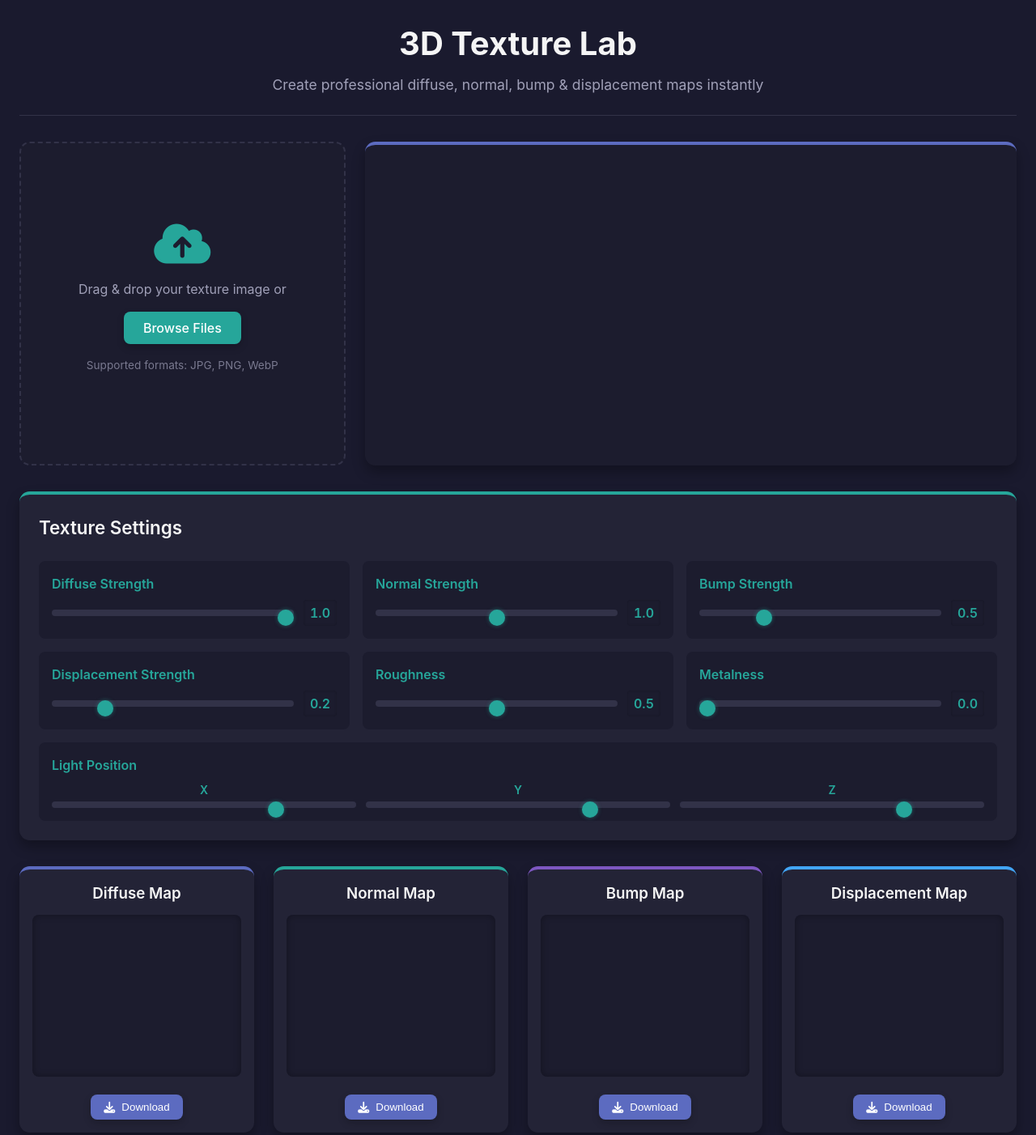
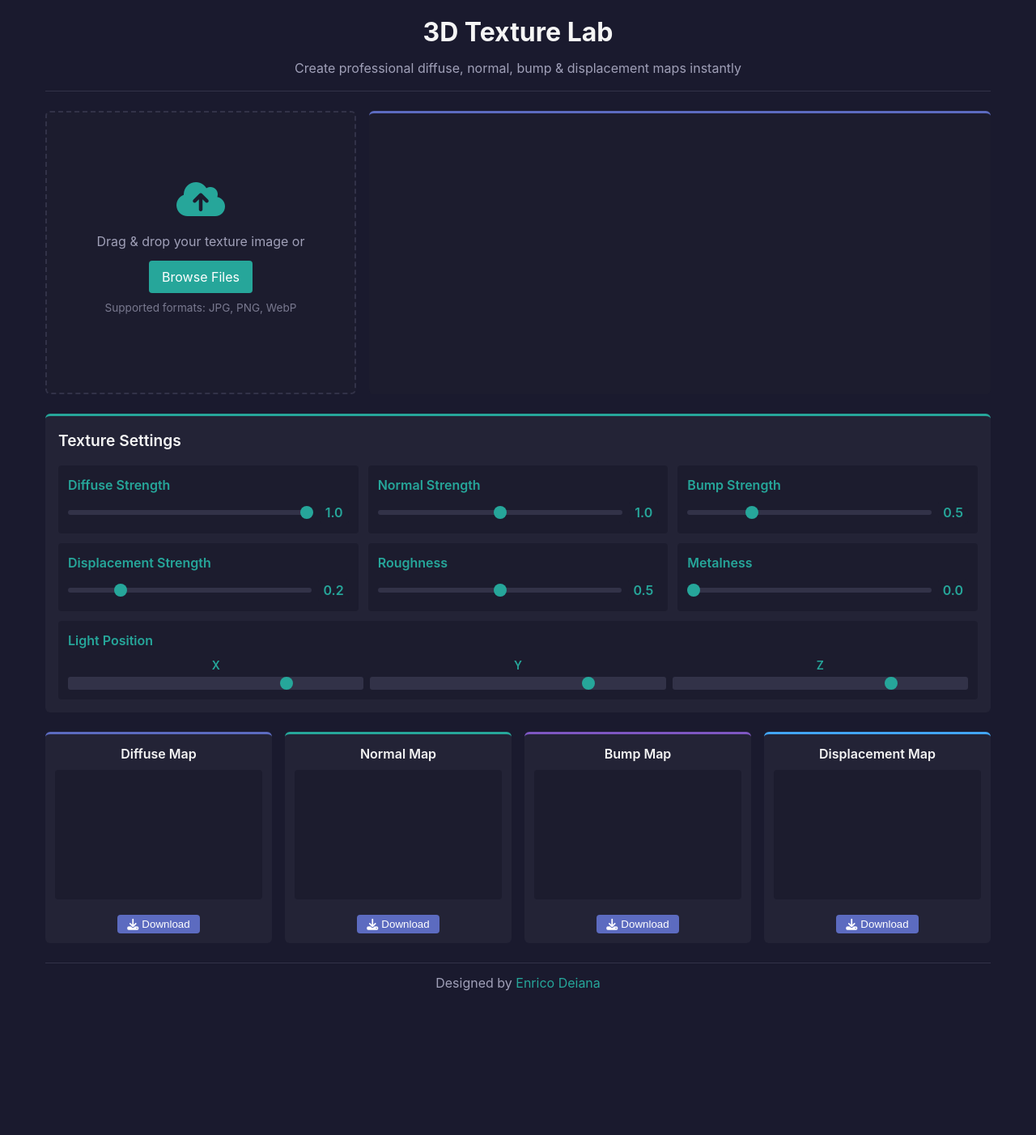
Before and after one commit to enricodeia/Texture-map-gen1, a plain HTML site: page index.html in a window 1280 px wide. Shown: the top 1402 px of the page at 81% size. After the commit the page ends 1254 px from the top, so only its background shows below. Drawn offline with nearby package versions, Linux system fonts and the light colour scheme.

Commit message:
Update styles.css

```diff
--- a/styles.css
+++ b/styles.css
@@ -10,20 +10,15 @@
     --border-color: #323248;
     --accent-color: #26A69A;
     --danger-color: #EF5350;
-    --shadow-sm: 0 2px 8px rgba(0, 0, 0, 0.3);
-    --shadow-md: 0 8px 16px rgba(0, 0, 0, 0.3);
-    --shadow-lg: 0 12px 24px rgba(0, 0, 0, 0.4);
-    --radius-sm: 0.25rem;
-    --radius-md: 0.5rem;
-    --radius-lg: 0.8rem;
     --space-1: 0.25rem;
     --space-2: 0.5rem;
     --space-3: 0.75rem;
     --space-4: 1rem;
     --space-6: 1.5rem;
     --space-8: 2rem;
-    --space-12: 3rem;
-    --font-sans: 'Inter', -apple-system, BlinkMacSystemFont, 'Segoe UI', Roboto, Helvetica, Arial, sans-serif;
+    --radius-sm: 4px;
+    --radius-md: 6px;
+    --radius-lg: 8px;
 }
 
 * {
@@ -33,50 +28,44 @@
 }
 
 body {
-    font-family: var(--font-sans);
+    font-family: -apple-system, BlinkMacSystemFont, 'Segoe UI', Roboto, Helvetica, Arial, sans-serif;
     background-color: var(--dark-bg);
     color: var(--text-color);
     line-height: 1.5;
-    min-height: 100vh;
 }
 
 .app-container {
-    max-width: 1400px;
+    max-width: 1200px;
     margin: 0 auto;
-    padding: var(--space-6);
+    padding: var(--space-4);
 }
 
 header {
     text-align: center;
-    margin-bottom: var(--space-8);
-    padding-bottom: var(--space-6);
-    position: relative;
+    margin-bottom: var(--space-6);
+    padding-bottom: var(--space-4);
     border-bottom: 1px solid var(--border-color);
 }
 
 header h1 {
-    font-size: 2.5rem;
-    font-weight: 700;
+    font-size: 2rem;
     margin-bottom: var(--space-2);
-    color: var(--text-color);
 }
 
 header p {
     color: var(--text-secondary);
-    font-size: 1.1rem;
 }
 
 main {
     display: grid;
-    gap: var(--space-8);
+    gap: var(--space-6);
 }
 
 /* Top container - upload and preview */
 .top-container {
     display: grid;
-    grid-template-columns: minmax(300px, 1fr) 2fr;
-    gap: var(--space-6);
-    align-items: start;
+    grid-template-columns: 1fr 2fr;
+    gap: var(--space-4);
 }
 
 .upload-section {
@@ -86,17 +75,15 @@ main {
 .upload-area {
     background-color: var(--surface-dark);
     border: 2px dashed var(--border-color);
-    border-radius: var(--radius-lg);
+    border-radius: var(--radius-md);
     padding: var(--space-4);
-    transition: all 0.3s ease;
     cursor: pointer;
-    height: 400px;
+    height: 350px;
     display: flex;
     flex-direction: column;
     align-items: center;
     justify-content: center;
     position: relative;
-    overflow: hidden;
 }
 
 .upload-content {
@@ -107,38 +94,25 @@ main {
     height: 100%;
     width: 100%;
     z-index: 2;
-    transition: opacity 0.3s ease;
 }
 
 .upload-area:hover {
     border-color: var(--accent-color);
-    box-shadow: 0 0 15px rgba(38, 166, 154, 0.2);
-    transform: translateY(-2px);
-}
-
-.upload-area.active {
-    border-color: var(--accent-color);
-    background-color: rgba(38, 166, 154, 0.05);
 }
 
 .upload-area i {
-    font-size: 3.5rem;
+    font-size: 3rem;
     color: var(--accent-color);
     margin-bottom: var(--space-4);
-    transition: transform 0.3s ease;
-}
-
-.upload-area:hover i {
-    transform: scale(1.1);
 }
 
 .upload-area p {
-    margin-bottom: var(--space-4);
+    margin-bottom: var(--space-3);
     color: var(--text-secondary);
 }
 
 .upload-hint {
-    margin-top: var(--space-4) !important;
+    margin-top: var(--space-2);
     font-size: 0.85rem;
     opacity: 0.7;
 }
@@ -146,19 +120,14 @@ main {
 .upload-btn {
     background-color: var(--accent-color);
     color: white;
-    padding: var(--space-2) var(--space-6);
-    border-radius: var(--radius-md);
+    padding: var(--space-2) var(--space-4);
+    border-radius: var(--radius-sm);
     cursor: pointer;
-    transition: all 0.3s ease;
-    font-weight: 500;
     border: none;
-    box-shadow: 0 4px 10px rgba(0, 0, 0, 0.2);
 }
 
 .upload-btn:hover {
     background-color: #2bbbad;
-    transform: translateY(-2px);
-    box-shadow: 0 6px 15px rgba(0, 0, 0, 0.25);
 }
 
 /* Preview overlay for uploaded image */
@@ -173,7 +142,7 @@ main {
     align-items: center;
     justify-content: center;
     z-index: 3;
-    border-radius: var(--radius-lg);
+    border-radius: var(--radius-md);
     overflow: hidden;
 }
 
@@ -191,37 +160,29 @@ main {
     background-color: var(--danger-color);
     color: white;
     border: none;
-    width: 40px;
-    height: 40px;
+    width: 36px;
+    height: 36px;
     border-radius: 50%;
     display: flex;
     align-items: center;
     justify-content: center;
     cursor: pointer;
-    transition: all 0.2s ease;
     z-index: 4;
     opacity: 0.8;
 }
 
 .delete-btn:hover {
     opacity: 1;
-    transform: scale(1.1);
 }
 
 /* 3D Preview */
 .preview-3d {
     background-color: var(--surface-dark);
-    border-radius: var(--radius-lg);
-    box-shadow: var(--shadow-md);
-    height: 400px;
+    border-radius: var(--radius-md);
+    height: 350px;
     overflow: hidden;
     position: relative;
-    transition: box-shadow 0.3s ease;
-    border-top: 4px solid var(--primary-color);
-}
-
-.preview-3d:hover {
-    box-shadow: 0 0 20px rgba(92, 107, 192, 0.2);
+    border-top: 3px solid var(--primary-color);
 }
 
 #sphere-container {
@@ -233,24 +194,22 @@ main {
 /* Controls */
 .controls-container {
     background-color: var(--surface-color);
-    border-radius: var(--radius-lg);
-    box-shadow: var(--shadow-md);
-    padding: var(--space-6);
-    position: relative;
-    border-top: 4px solid var(--accent-color);
+    border-radius: var(--radius-md);
+    padding: var(--space-4);
+    border-top: 3px solid var(--accent-color);
 }
 
 .controls-container h3 {
-    margin-bottom: var(--space-6);
+    margin-bottom: var(--space-4);
     font-weight: 600;
     color: var(--text-color);
-    font-size: 1.4rem;
+    font-size: 1.2rem;
 }
 
 .controls-grid {
     display: grid;
     grid-template-columns: repeat(3, 1fr);
-    gap: var(--space-4);
+    gap: var(--space-3);
 }
 
 .light-group {
@@ -259,14 +218,8 @@ main {
 
 .control-group {
     background-color: var(--surface-dark);
-    border-radius: var(--radius-md);
-    padding: var(--space-4);
-    transition: all 0.2s ease;
-}
-
-.control-group:hover {
-    transform: translateY(-3px);
-    box-shadow: var(--shadow-sm);
+    border-radius: var(--radius-sm);
+    padding: var(--space-3);
 }
 
 .control-group label {
@@ -279,82 +232,52 @@ main {
 .slider-container {
     display: flex;
     align-items: center;
-    gap: var(--space-3);
+    gap: var(--space-2);
 }
 
 input[type="range"] {
     flex: 1;
     -webkit-appearance: none;
     appearance: none;
-    height: 8px;
+    height: 6px;
     background: var(--border-color);
-    border-radius: 10px;
+    border-radius: 3px;
     outline: none;
-    position: relative;
 }
 
 input[type="range"]::-webkit-slider-thumb {
     -webkit-appearance: none;
     appearance: none;
-    width: 20px;
-    height: 20px;
+    width: 16px;
+    height: 16px;
     border-radius: 50%;
     background: var(--accent-color);
     cursor: pointer;
-    transition: all 0.2s ease;
-    box-shadow: 0 0 5px rgba(38, 166, 154, 0.5);
 }
 
 input[type="range"]::-moz-range-thumb {
-    width: 20px;
-    height: 20px;
+    width: 16px;
+    height: 16px;
     border: none;
     border-radius: 50%;
     background: var(--accent-color);
     cursor: pointer;
-    transition: all 0.2s ease;
-    box-shadow: 0 0 5px rgba(38, 166, 154, 0.5);
-}
-
-input[type="range"]::-webkit-slider-thumb:hover {
-    background: var(--primary-color);
-    transform: scale(1.2);
-    box-shadow: 0 0 10px rgba(92, 107, 192, 0.5);
-}
-
-input[type="range"]::-moz-range-thumb:hover {
-    background: var(--primary-color);
-    transform: scale(1.2);
-    box-shadow: 0 0 10px rgba(92, 107, 192, 0.5);
-}
-
-input[type="range"]::-webkit-slider-runnable-track {
-    height: 8px;
-    border-radius: 10px;
-}
-
-input[type="range"]::-moz-range-track {
-    height: 8px;
-    border-radius: 10px;
-    background: var(--border-color);
 }
 
 .value {
-    min-width: 40px;
+    min-width: 36px;
     text-align: center;
-    font-variant-numeric: tabular-nums;
     color: var(--accent-color);
     background-color: var(--surface-dark);
-    padding: var(--space-1) var(--space-2);
+    padding: 2px 6px;
     border-radius: var(--radius-sm);
     font-weight: 600;
-    box-shadow: inset 0 0 3px rgba(0, 0, 0, 0.2);
 }
 
 .light-controls {
     display: grid;
     grid-template-columns: repeat(3, 1fr);
-    gap: var(--space-3);
+    gap: var(--space-2);
 }
 
 .light-control {
@@ -374,82 +297,63 @@ input[type="range"]::-moz-range-track {
 .map-container {
     display: grid;
     grid-template-columns: repeat(4, 1fr);
-    gap: var(--space-6);
+    gap: var(--space-4);
 }
 
 .map-preview {
     background-color: var(--surface-color);
-    border-radius: var(--radius-lg);
-    box-shadow: var(--shadow-md);
-    padding: var(--space-4);
+    border-radius: var(--radius-md);
+    padding: var(--space-3);
     text-align: center;
     position: relative;
-    overflow: hidden;
-    transition: all 0.3s ease;
-}
-
-.map-preview:hover {
-    transform: translateY(-5px);
-    box-shadow: var(--shadow-lg);
 }
 
 .map-preview:nth-child(1) {
-    border-top: 4px solid var(--primary-color);
+    border-top: 3px solid var(--primary-color);
 }
 
 .map-preview:nth-child(2) {
-    border-top: 4px solid var(--accent-color);
+    border-top: 3px solid var(--accent-color);
 }
 
 .map-preview:nth-child(3) {
-    border-top: 4px solid #7E57C2;
+    border-top: 3px solid #7E57C2;
 }
 
 .map-preview:nth-child(4) {
-    border-top: 4px solid #42A5F5;
+    border-top: 3px solid #42A5F5;
 }
 
 .map-preview h3 {
-    margin-bottom: var(--space-3);
+    margin-bottom: var(--space-2);
     font-weight: 600;
     color: var(--text-color);
-    position: relative;
-    display: inline-block;
+    font-size: 1rem;
 }
 
 .map-preview canvas {
     width: 100%;
-    height: 200px;
-    border-radius: var(--radius-md);
+    height: 160px;
+    border-radius: var(--radius-sm);
     background-color: var(--surface-dark);
-    margin-bottom: var(--space-4);
-    box-shadow: inset 0 0 10px rgba(0, 0, 0, 0.3);
-    object-fit: contain;
+    margin-bottom: var(--space-3);
 }
 
 .download-btn {
     background-color: var(--primary-color);
     color: white;
     border: none;
-    padding: var(--space-2) var(--space-4);
-    border-radius: var(--radius-md);
+    padding: var(--space-1) var(--space-3);
+    border-radius: var(--radius-sm);
     cursor: pointer;
-    transition: all 0.3s ease;
     font-weight: 500;
     display: inline-flex;
     align-items: center;
-    gap: var(--space-2);
-    box-shadow: 0 4px 10px rgba(0, 0, 0, 0.2);
+    gap: var(--space-1);
 }
 
 .download-btn:hover {
     background-color: #6672c4;
-    transform: translateY(-2px) scale(1.05);
-    box-shadow: 0 6px 15px rgba(0, 0, 0, 0.3);
-}
-
-.download-btn:active {
-    transform: translateY(0);
 }
 
 .download-btn i {
@@ -458,21 +362,19 @@ input[type="range"]::-moz-range-track {
 
 /* Footer */
 footer {
-    margin-top: var(--space-12);
+    margin-top: var(--space-6);
     text-align: center;
     color: var(--text-secondary);
-    padding: var(--space-4);
+    padding: var(--space-3);
     border-top: 1px solid var(--border-color);
 }
 
 footer a {
     color: var(--accent-color);
     text-decoration: none;
-    transition: color 0.2s ease;
 }
 
 footer a:hover {
-    color: var(--primary-color);
     text-decoration: underline;
 }
 
@@ -489,7 +391,7 @@ footer a:hover {
     justify-content: center;
     background-color: rgba(26, 26, 46, 0.85);
     z-index: 100;
-    transition: opacity 0.5s ease;
+    transition: opacity 0.3s ease;
 }
 
 .loading-indicator.fade-out {
@@ -497,20 +399,19 @@ footer a:hover {
 }
 
 .loading-indicator p {
-    margin-top: var(--space-4);
+    margin-top: var(--space-3);
     color: var(--accent-color);
 }
 
 .spinner {
-    width: 50px;
-    height: 50px;
-    border: 5px solid var(--surface-color);
+    width: 40px;
+    height: 40px;
+    border: 4px solid var(--surface-color);
     border-top-color: var(--accent-color);
     border-radius: 50%;
     animation: spin 1s linear infinite;
 }
 
-/* Processing indicator */
 .processing-indicator {
     position: fixed;
     top: 0;
@@ -523,23 +424,7 @@ footer a:hover {
     justify-content: center;
     background-color: rgba(26, 26, 46, 0.8);
     z-index: 1000;
-    backdrop-filter: blur(5px);
-    transition: opacity 0.5s ease;
-}
-
-.processing-indicator.fade-out {
-    opacity: 0;
-}
-
-.processing-indicator p {
-    margin-top: var(--space-4);
-    color: var(--accent-color);
-    font-weight: 500;
-}
-
-.upload-area.processing {
-    border-color: var(--accent-color);
-    box-shadow: 0 0 15px rgba(38, 166, 154, 0.3);
+    backdrop-filter: blur(3px);
 }
 
 /* Notification */
@@ -548,17 +433,16 @@ footer a:hover {
     bottom: 20px;
     right: 20px;
     background-color: var(--surface-dark);
-    border-radius: var(--radius-md);
-    padding: var(--space-4);
+    border-radius: var(--radius-sm);
+    padding: var(--space-3);
     display: flex;
     align-items: center;
-    gap: var(--space-3);
-    box-shadow: var(--shadow-lg);
+    gap: var(--space-2);
     transform: translateY(100px);
     opacity: 0;
     transition: transform 0.3s ease, opacity 0.3s ease;
     z-index: 1001;
-    max-width: 320px;
+    max-width: 300px;
 }
 
 .notification.show {
@@ -567,7 +451,7 @@ footer a:hover {
 }
 
 .notification i {
-    font-size: 1.5rem;
+    font-size: 1.2rem;
 }
 
 .notification p {
@@ -576,15 +460,15 @@ footer a:hover {
 }
 
 .notification.success {
-    border-left: 4px solid #4CAF50;
+    border-left: 3px solid #4CAF50;
 }
 
 .notification.error {
-    border-left: 4px solid var(--danger-color);
+    border-left: 3px solid var(--danger-color);
 }
 
 .notification.info {
-    border-left: 4px solid var(--primary-color);
+    border-left: 3px solid var(--primary-color);
 }
 
 .notification.success i {
@@ -605,10 +489,9 @@ footer a:hover {
 }
 
 /* Responsive adjustments */
-@media (max-width: 1200px) {
+@media (max-width: 1000px) {
     .map-container {
         grid-template-columns: repeat(2, 1fr);
-        gap: var(--space-4);
     }
 
     .controls-grid {
@@ -618,50 +501,19 @@ footer a:hover {
     .light-group {
         grid-column: span 2;
     }
-}
 
-@media (max-width: 1000px) {
     .top-container {
         grid-template-columns: 1fr;
     }
-
-    .upload-area, .preview-3d {
-        height: 350px;
-    }
 }
 
-@media (max-width: 768px) {
-    .controls-grid {
+@media (max-width: 640px) {
+    .controls-grid,
+    .map-container {
         grid-template-columns: 1fr;
     }
 
     .light-group {
         grid-column: span 1;
     }
-
-    .map-container {
-        grid-template-columns: 1fr;
-    }
-
-    .app-container {
-        padding: var(--space-4);
-    }
-
-    header h1 {
-        font-size: 2.2rem;
-    }
-
-    .upload-area, .preview-3d {
-        height: 300px;
-    }
 }
-
-@media (max-width: 480px) {
-    .map-preview canvas {
-        height: 150px;
-    }
-
-    .upload-area, .preview-3d {
-        height: 250px;
-    }
-}
```
